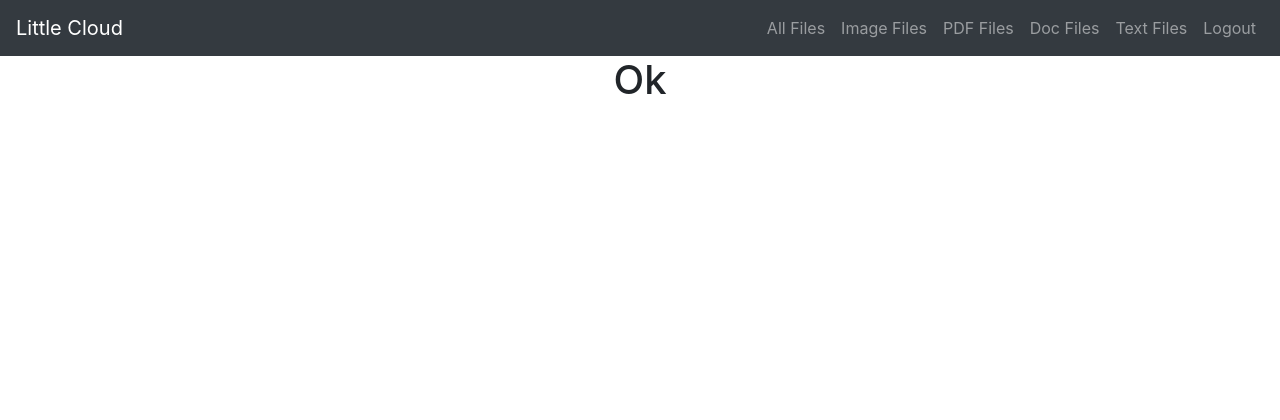
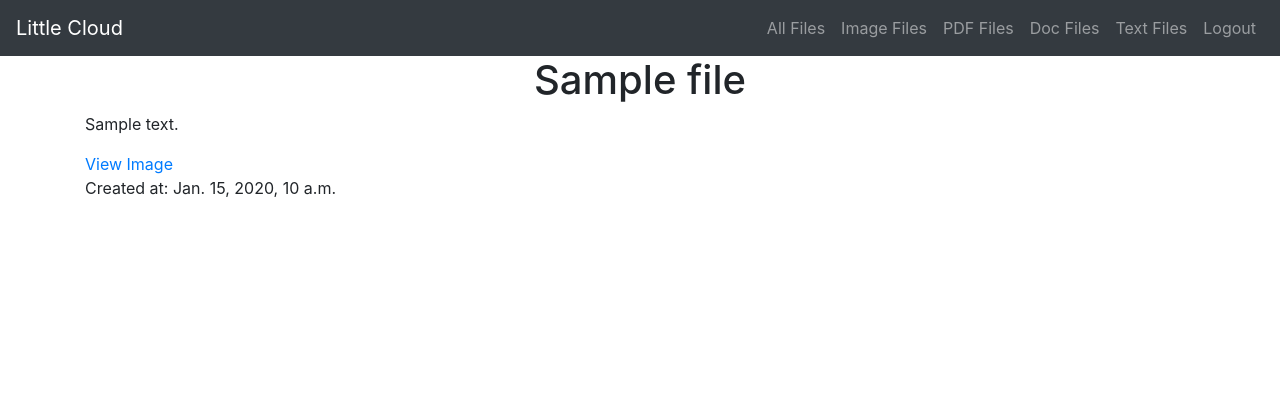
Before and after one commit to Serenity0204/Little-Cloud, a Django app: page /view-share/#/ in a window 1280 px wide. Shown: the top 420 px of the page. Run offline with Django 3.2, Linux system fonts and the light colour scheme; a user stored in the database is signed in; tables that the repository leaves empty hold one stand-in row (values such as "Sample post"); some libraries are stand-ins or nearby versions.

Commit message:
implemented view share

```diff
--- a/cloud/admin.py
+++ b/cloud/admin.py
@@ -1,5 +1,5 @@
 from django.contrib import admin
-from .models import File
+from .models import File, ShortUrl
 
 
 # Register your models here.
@@ -11,3 +11,5 @@ class FileAdmin(admin.ModelAdmin):
 
 # Register the File model with the custom admin class
 admin.site.register(File, FileAdmin)
+
+admin.site.register(ShortUrl)
--- a/cloud/templates/files.html
+++ b/cloud/templates/files.html
@@ -22,7 +22,7 @@
                     <input type="text" id="share-link-{{ file.pk }}" value="{{ request.scheme }}://{{ request.get_host }}/view-share/{{ file.short_url.short_url }}" readonly class="form-control text-center">
                 </div>
                 <div class= "mt-2">
-                    <button class="btn btn-outline-secondary btn-sm" onclick="copyToClipboard({{ file.pk }})">Copy Link</button>
+                    <button class="btn btn-outline-secondary btn-sm" onclick="copyToClipboard('{{ file.pk }}')">Copy Link</button>
                 </div>
             {% endif %}
         </div>
--- a/cloud/templates/view_share.html
+++ b/cloud/templates/view_share.html
@@ -1,5 +1,20 @@
 {% extends 'base.html' %}
 
 {% block content %}
-<h1 class="text-center">Ok</h1>
+<h1 class="text-center">{{ file.title }}</h1>
+
+<p>{{ file.description }}</p>
+
+{% if file.file_type == "img" %}
+  <a href="{{ file.img.url }}" target="_blank">View Image</a>
+{% elif file.file_type == "pdf" %}
+  <a href="{{ file.pdf.url }}" target="_blank">View PDF</a>
+{% elif file.file_type == "doc" %}
+  <a href="{{ file.doc.url }}" target="_blank">View Document</a>
+{% elif file.file_type == "txt" %}
+  <a href="{{ file.txt.url }}" target="_blank">View Text File</a>
+{% endif %}
+
+<p>Created at: {{ file.created_at }}</p>
+
 {% endblock %}
--- a/cloud/views.py
+++ b/cloud/views.py
@@ -1,10 +1,9 @@
 from django.contrib.auth import authenticate, login, logout
-from django.shortcuts import render, redirect
+from django.shortcuts import render, redirect, get_object_or_404
 from django.contrib.auth.decorators import login_required
 from django.contrib.auth.models import User
 from django.db import IntegrityError
 from django.contrib import messages
-from django.utils import timezone
 from .models import File, ShortUrl
 from django.core.paginator import Paginator
 
@@ -17,7 +16,15 @@ def home_view(request):
 @login_required(login_url="login")
 def view_share_view(request, short_url):
     request.session.set_expiry(900)
-    return render(request, "view_share.html")
+    exists = ShortUrl.objects.filter(short_url=short_url).exists()
+    if not exists:
+        return redirect("all_files")
+    shorturl = get_object_or_404(ShortUrl, short_url=short_url)
+    if not shorturl.file.is_shared:
+        return redirect("all_files")
+    ## if exists and it's shared then give the file to context
+    context = {"file": shorturl.file}
+    return render(request, "view_share.html", context)
 
 
 ## need to modify this later
--- a/mysite/urls.py
+++ b/mysite/urls.py
@@ -15,8 +15,12 @@ Including another URLconf
 """
 from django.contrib import admin
 from django.urls import path, include
+from django.conf import settings
+from django.conf.urls.static import static
 
 urlpatterns = [
     path("admin/", admin.site.urls),
     path("", include("cloud.urls")),
 ]
+
+urlpatterns += static(settings.MEDIA_URL, document_root=settings.MEDIA_ROOT)
```
